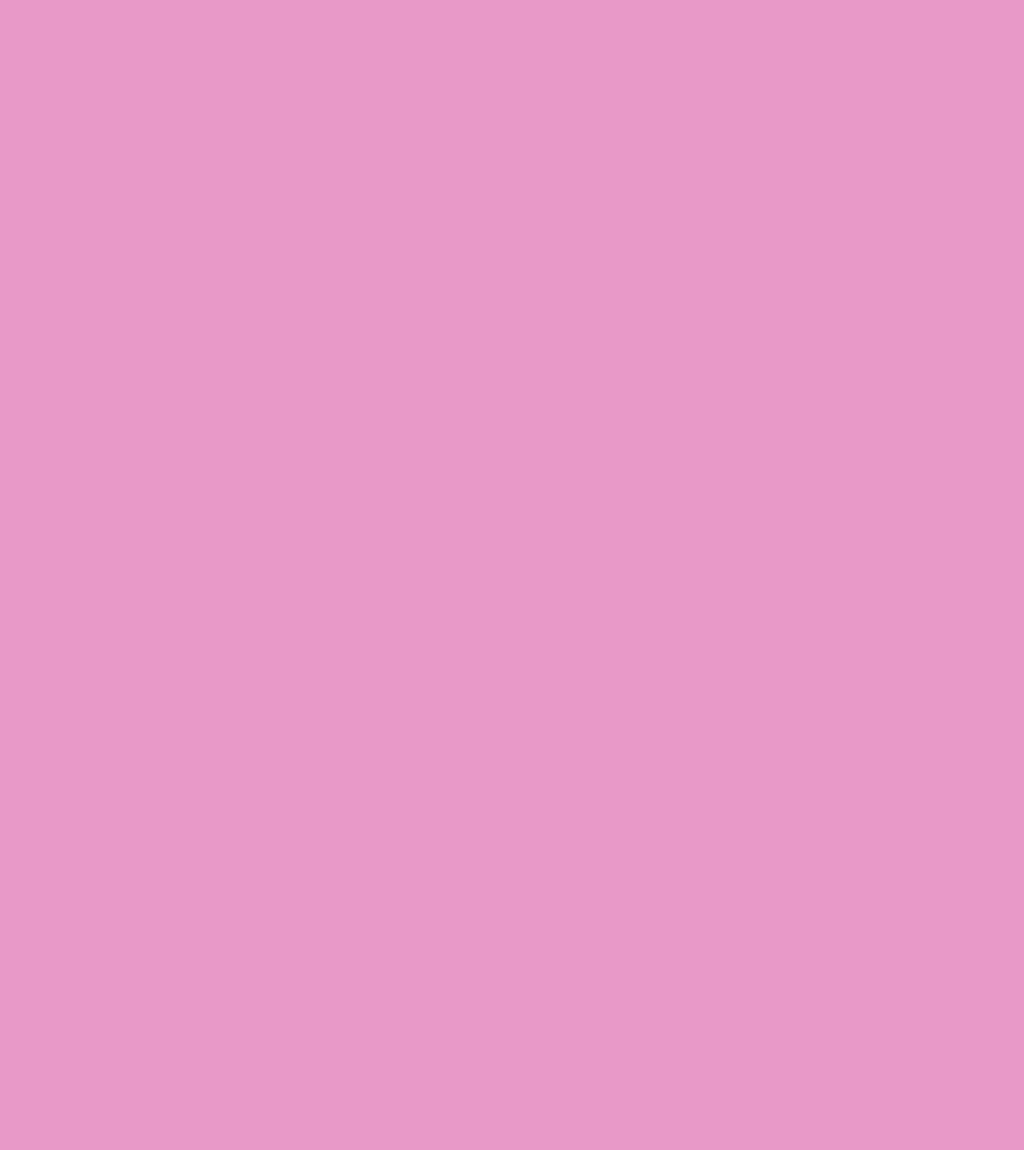
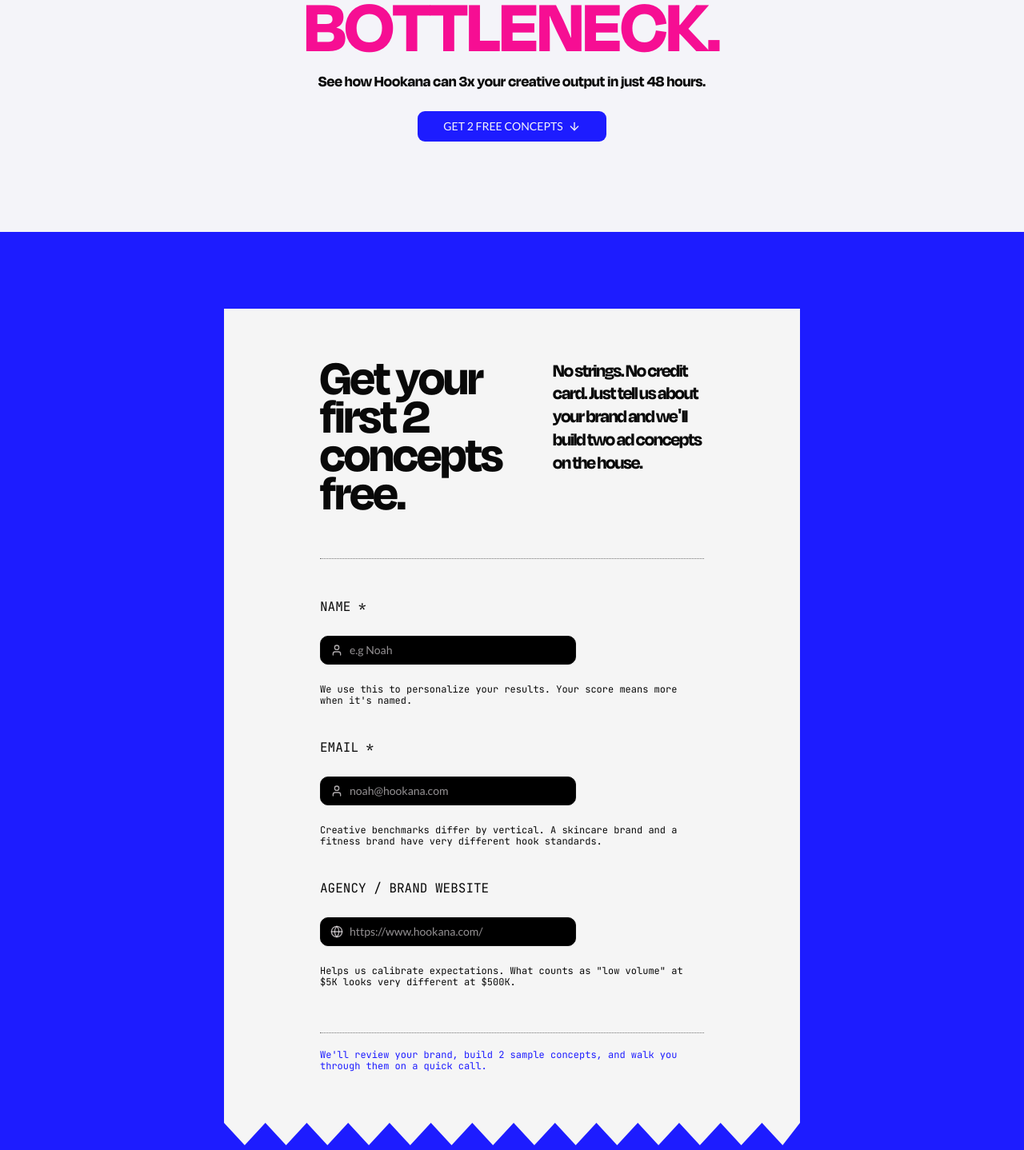
Before and after one commit to whonoahexe/hookana, a Next.js app: page / in a window 1280 px wide. Shown: the part 9552-10990 px from the top of the page at 80% size. Before the commit the page ends 9306 px from the top, so only its background shows below. Built offline with nearby package versions, Linux system fonts and the light colour scheme.

Commit message:
feat: add footer

```diff
--- a/app/page.tsx
+++ b/app/page.tsx
@@ -15,7 +15,7 @@ import {
   SelectValue,
 } from "@/components/ui/select"
 import { Tabs, TabsContent, TabsList, TabsTrigger } from "@/components/ui/tabs"
-import { ArrowUpRight, DollarSign, Globe } from "lucide-react"
+import { ArrowDown, ArrowUpRight, DollarSign, Globe, User } from "lucide-react"
 
 type WhatWeDoTab = {
   value: string
@@ -683,7 +683,127 @@ export default function Page() {
 
       <section className="bg-blue-50">
         {/* CTA section */}
-        <div></div>
+        <div className="mx-auto flex max-w-360 flex-col items-center gap-5 px-6 py-20 text-center md:py-28">
+          <h2 className="font-sans text-[52px] leading-[0.9] font-semibold tracking-[-1.5px] text-pink-500 uppercase md:max-w-187.5 md:text-[96px] md:leading-17">
+            STOP LETTING
+            <br />
+            CREATIVE BE THE
+            <br />
+            BOTTLENECK.
+          </h2>
+
+          <p className="type-heading-4 max-w-276 text-foreground">
+            See how Hookana can 3x your creative output in just 48 hours.
+          </p>
+
+          <Button
+            size="lg"
+            className="mt-1 rounded-lg bg-secondary px-8 text-secondary-foreground hover:bg-secondary/90"
+          >
+            GET 2 FREE CONCEPTS
+            <ArrowDown className="size-4" strokeWidth={2} />
+          </Button>
+        </div>
+      </section>
+
+      <section className="bg-secondary">
+        {/* CTA form */}
+        <div className="mx-auto flex max-w-360 justify-center px-6 py-20 md:py-24">
+          <section className="relative w-full max-w-180 bg-neutral-100 px-8 py-14 md:px-19 md:py-16 lg:px-30">
+            <div className="mx-auto max-w-138">
+              <div className="grid gap-8 md:grid-cols-[255px_1fr] md:gap-9">
+                <h2 className="font-sans text-[42px] leading-9 font-semibold tracking-[-1.5px] text-foreground md:text-[64px] md:leading-12">
+                  Get your
+                  <br />
+                  first 2
+                  <br />
+                  concepts
+                  <br />
+                  free.
+                </h2>
+                <p className="type-heading-3 max-w-70.25 text-foreground">
+                  No strings. No credit card. Just tell us about your brand and
+                  we&apos;ll build two ad concepts on the house.
+                </p>
+              </div>
+
+              <div className="mt-14 border-t border-dotted border-neutral-500" />
+
+              <form className="mt-12 flex flex-col gap-10">
+                <FormField
+                  label="Name *"
+                  help="We use this to personalize your results. Your score means more when it's named."
+                >
+                  <div className="flex h-9 w-80 items-center gap-2 rounded-lg border border-neutral-950 bg-popover px-3 shadow-xs">
+                    <User className="size-4 shrink-0 text-primary-foreground/70" />
+                    <Input
+                      className="h-auto flex-1 rounded-none border-none bg-transparent px-0 py-0 text-sm text-primary-foreground shadow-none placeholder:text-primary-foreground/60 focus-visible:border-none focus-visible:ring-0"
+                      placeholder="e.g Noah"
+                    />
+                  </div>
+                </FormField>
+
+                <FormField
+                  label="Email *"
+                  help="Creative benchmarks differ by vertical. A skincare brand and a fitness brand have very different hook standards."
+                >
+                  <div className="flex h-9 w-80 items-center gap-2 rounded-lg border border-neutral-950 bg-popover px-3 shadow-xs">
+                    <User className="size-4 shrink-0 text-primary-foreground/70" />
+                    <Input
+                      className="h-auto flex-1 rounded-none border-none bg-transparent px-0 py-0 text-sm text-primary-foreground shadow-none placeholder:text-primary-foreground/60 focus-visible:border-none focus-visible:ring-0"
+                      placeholder="noah@hookana.com"
+                    />
+                  </div>
+                </FormField>
+
+                <FormField
+                  label="Agency / Brand Website"
+                  help={`Helps us calibrate expectations. What counts as "low volume" at $5K looks very different at $500K.`}
+                >
+                  <div className="flex h-9 w-80 items-center gap-2 rounded-lg border border-neutral-950 bg-popover px-3 shadow-xs">
+                    <Globe className="size-4 shrink-0 text-primary-foreground/70" />
+                    <Input
+                      className="h-auto flex-1 rounded-none border-none bg-transparent px-0 py-0 text-sm text-primary-foreground shadow-none placeholder:text-primary-foreground/60 focus-visible:border-none focus-visible:ring-0"
+                      placeholder="https://www.hookana.com/"
+                    />
+                  </div>
+                </FormField>
+              </form>
+
+              <div className="mt-14 border-t border-dotted border-neutral-500" />
+
+              <p className="mt-5 max-w-137.75 font-mono text-xs leading-3.5 text-blue-500">
+                We&apos;ll review your brand, build 2 sample concepts, and walk
+                you through them on a quick call.
+              </p>
+            </div>
+
+            <div className="absolute right-0 -bottom-7 left-0 h-7">
+              <svg
+                width="100%"
+                height="28"
+                viewBox="0 0 696 28"
+                preserveAspectRatio="none"
+                xmlns="http://www.w3.org/2000/svg"
+              >
+                <path
+                  d="M0,0 L25,28 L50,0 L75,28 L100,0 L125,28 L150,0 L175,28 L200,0 L225,28 L250,0 L275,28 L300,0 L325,28 L350,0 L375,28 L400,0 L425,28 L450,0 L475,28 L500,0 L525,28 L550,0 L575,28 L600,0 L625,28 L650,0 L675,28 L696,0 Z"
+                  fill="#f5f5f5"
+                />
+              </svg>
+            </div>
+          </section>
+        </div>
+
+        {/* Footer */}
+        <footer className="type-monospaced flex flex-col items-center justify-center gap-4 py-20 text-primary-foreground uppercase">
+          <p className="max-w-122 text-center">
+            CREATIVE PRODUCTION FOR PERFORMANCE MARKETERS WHO REFUSE TO
+            COMPROMISE.
+          </p>
+          <p>INSTAGRAM · LINKEDIN · TIKTOK</p>
+          <p>© 2026 HOOKANA · ALL RIGHTS RESERVED</p>
+        </footer>
       </section>
     </div>
   )
```
